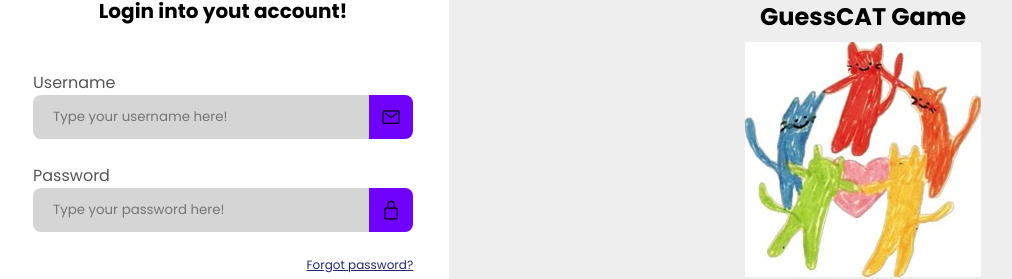
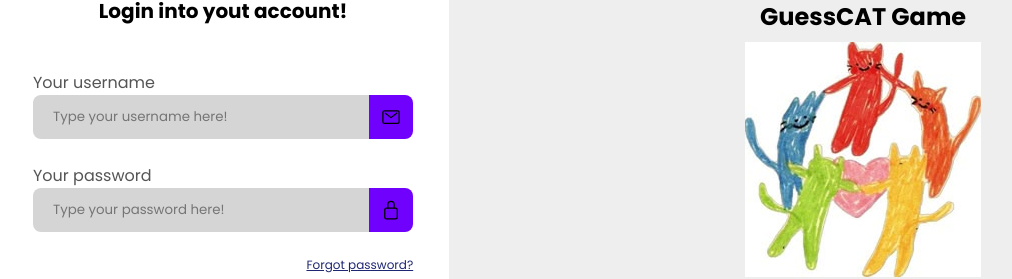
Before and after one commit to eriksgda/WEB-guesscat, an Angular app: page /login in a window 1280 px wide. Shown: the part 262-541 px from the top of the page, without its empty margins (3-1015 px from the left). Built offline with nearby package versions, Linux system fonts and the light colour scheme.

Commit message:
fix: remove blank lines && add login form type

```diff
--- a/src/app/pages/login/login.component.html
+++ b/src/app/pages/login/login.component.html
@@ -11,7 +11,7 @@ secondaryBtnText="Sign up now!"
             formControlName="username"
             inputName="username"
             type="text"
-            label="Username"
+            label="Your username"
             placeholder="Type your username here!"
         >
             <div class="icon">
@@ -22,7 +22,7 @@ secondaryBtnText="Sign up now!"
             formControlName="password"
             inputName="password"
             type="password"
-            label="Password"
+            label="Your password"
             placeholder="Type your password here!"
         >
             <div class="icon">
```
Also changed, not shown: src/app/pages/login/login.component.ts (+7 -2 lines).
